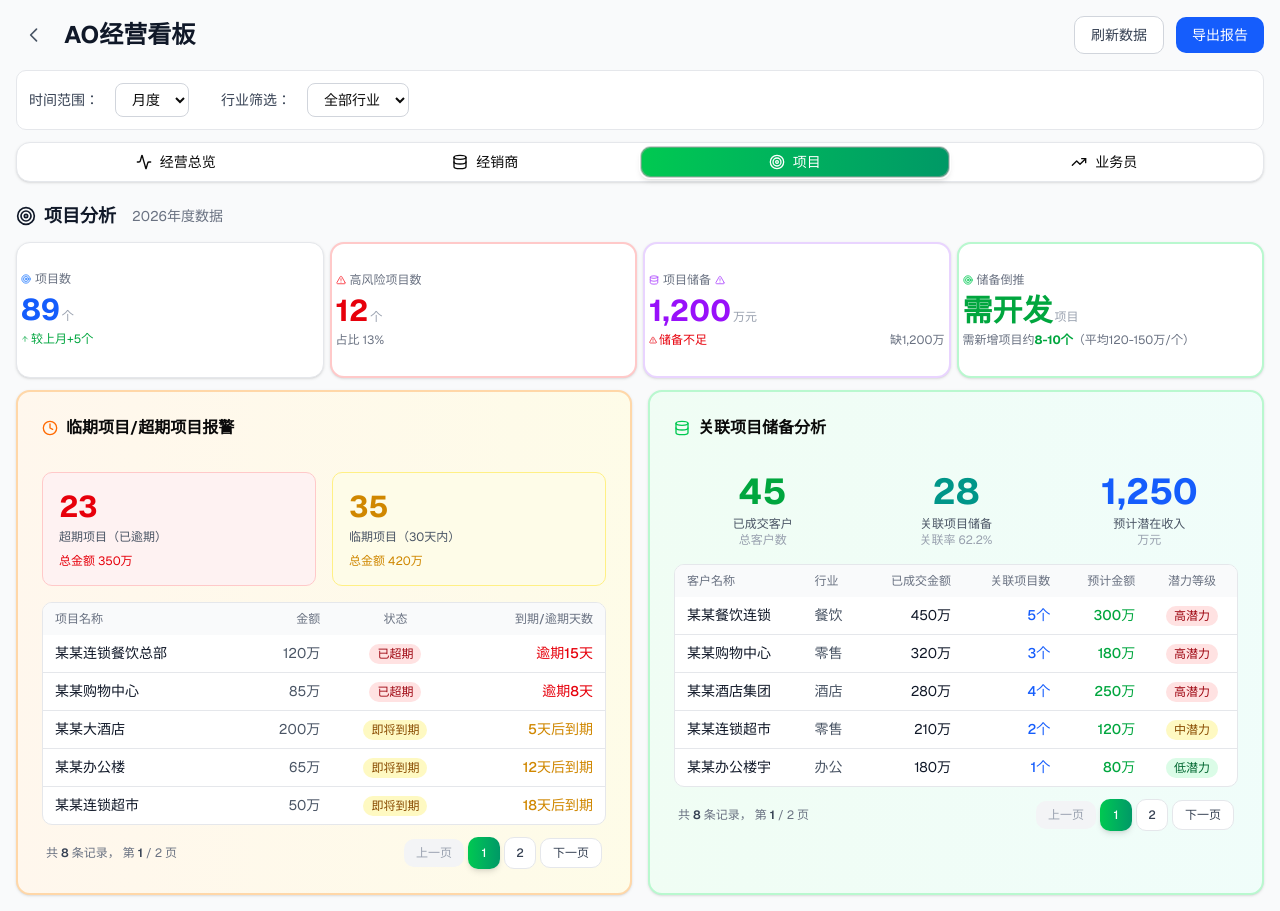
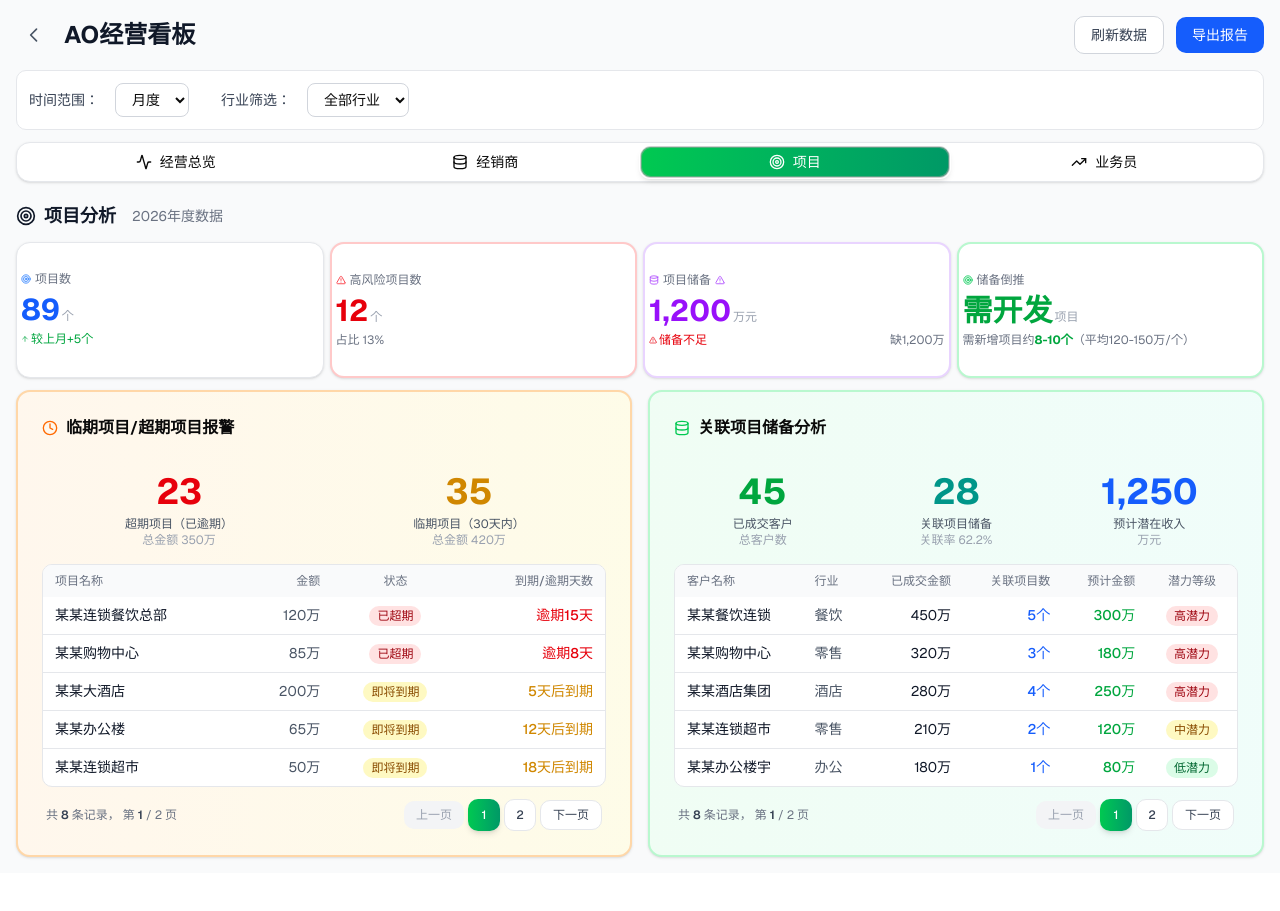
Before and after one commit to navylee1990/coze_jsc, a Next.js app: page /sales in a window 1280 px wide. Both pictures are taken after a click on the tab "项目". After the commit the page ends 873 px from the top, so only its background shows below. Built offline with nearby package versions, Linux system fonts and the light colour scheme.

Commit message:
feat: 统一临期项目和关联项目模块样式

```diff
--- a/src/app/sales/page.tsx
+++ b/src/app/sales/page.tsx
@@ -1008,15 +1008,15 @@ export default function SalesDashboard() {
                 </CardHeader>
                 <CardContent>
                   <div className="grid grid-cols-2 gap-4 mb-4">
-                    <div className="p-4 bg-red-50 rounded-lg border border-red-200">
-                      <div className="text-3xl font-bold text-red-600">23</div>
+                    <div className="text-center">
+                      <div className="text-4xl font-bold text-red-600">23</div>
                       <div className="text-xs text-gray-600 mt-1">超期项目（已逾期）</div>
-                      <div className="text-xs text-red-600 mt-2">总金额 350万</div>
+                      <div className="text-xs text-gray-400">总金额 350万</div>
                     </div>
-                    <div className="p-4 bg-yellow-50 rounded-lg border border-yellow-200">
-                      <div className="text-3xl font-bold text-yellow-600">35</div>
+                    <div className="text-center">
+                      <div className="text-4xl font-bold text-yellow-600">35</div>
                       <div className="text-xs text-gray-600 mt-1">临期项目（30天内）</div>
-                      <div className="text-xs text-yellow-600 mt-2">总金额 420万</div>
+                      <div className="text-xs text-gray-400">总金额 420万</div>
                     </div>
                   </div>
                   <div className="bg-white rounded-lg border border-gray-200 overflow-hidden">
```
